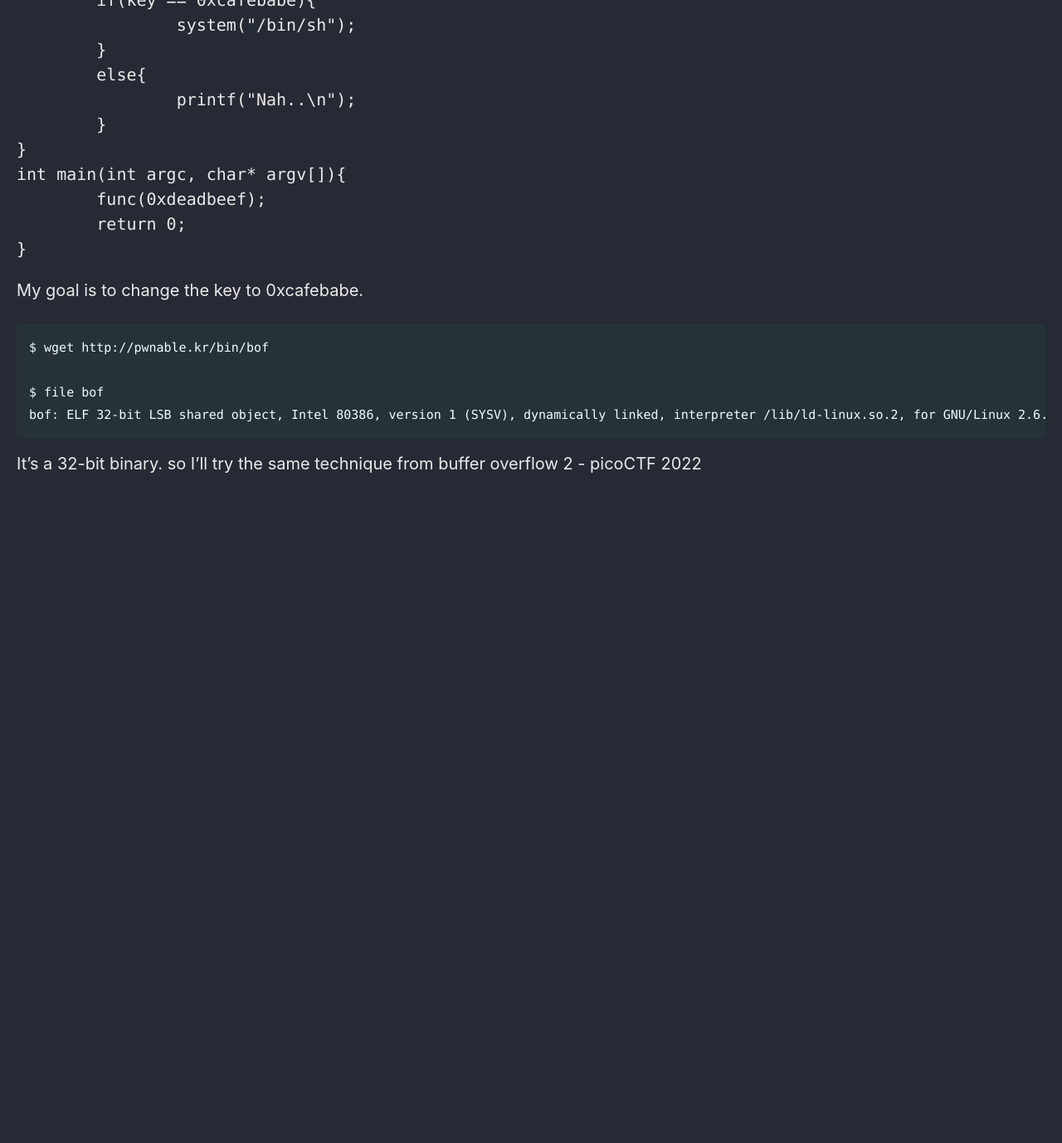
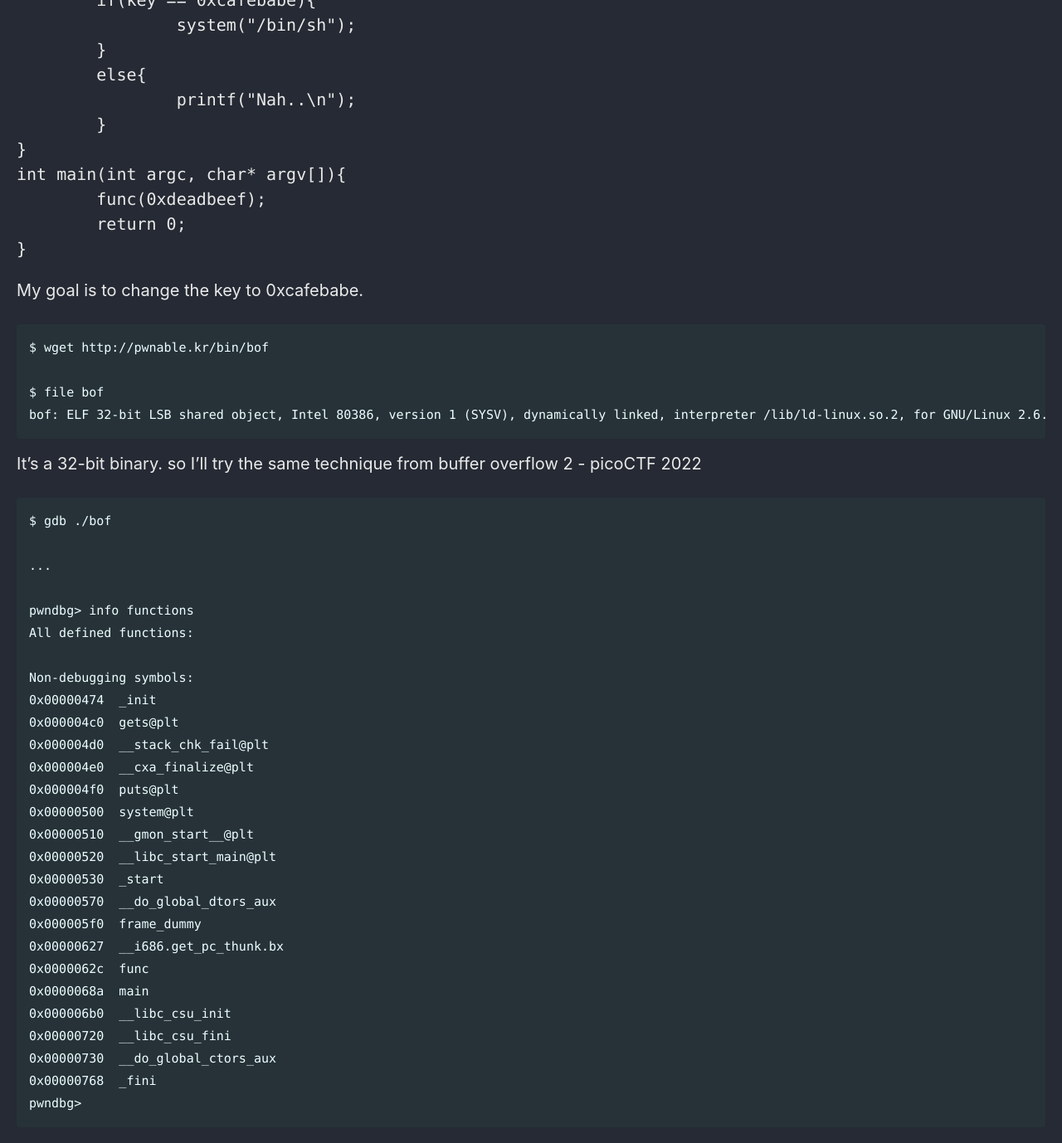
Before and after one commit to Connor-McCartney/Connor-McCartney.github.io, a Jekyll site: the page built from _pages/misc/pwn.md, in a window 1280 px wide and 1400 px high, scrolled down 16089 px. Shown: the top 1378 px of the window at 83% size. Built offline with Jekyll 4.4.1, drawn with Linux system fonts in a browser that asks for light colours; cached includes are drawn as plain includes; before the commit the page ends 16719 px from its top, so only the background shows below that.

Commit message:
Update pwn.md

````diff
--- a/_pages/misc/pwn.md
+++ b/_pages/misc/pwn.md
@@ -682,3 +682,34 @@ bof: ELF 32-bit LSB shared object, Intel 80386, version 1 (SYSV), dynamically li
 ```
 
 It's a 32-bit binary. so I'll try the same technique from buffer overflow 2 - picoCTF 2022
+
+
+```
+$ gdb ./bof
+
+...
+
+pwndbg> info functions
+All defined functions:
+
+Non-debugging symbols:
+0x00000474  _init
+0x000004c0  gets@plt
+0x000004d0  __stack_chk_fail@plt
+0x000004e0  __cxa_finalize@plt
+0x000004f0  puts@plt
+0x00000500  system@plt
+0x00000510  __gmon_start__@plt
+0x00000520  __libc_start_main@plt
+0x00000530  _start
+0x00000570  __do_global_dtors_aux
+0x000005f0  frame_dummy
+0x00000627  __i686.get_pc_thunk.bx
+0x0000062c  func
+0x0000068a  main
+0x000006b0  __libc_csu_init
+0x00000720  __libc_csu_fini
+0x00000730  __do_global_ctors_aux
+0x00000768  _fini
+pwndbg>
+```
````
